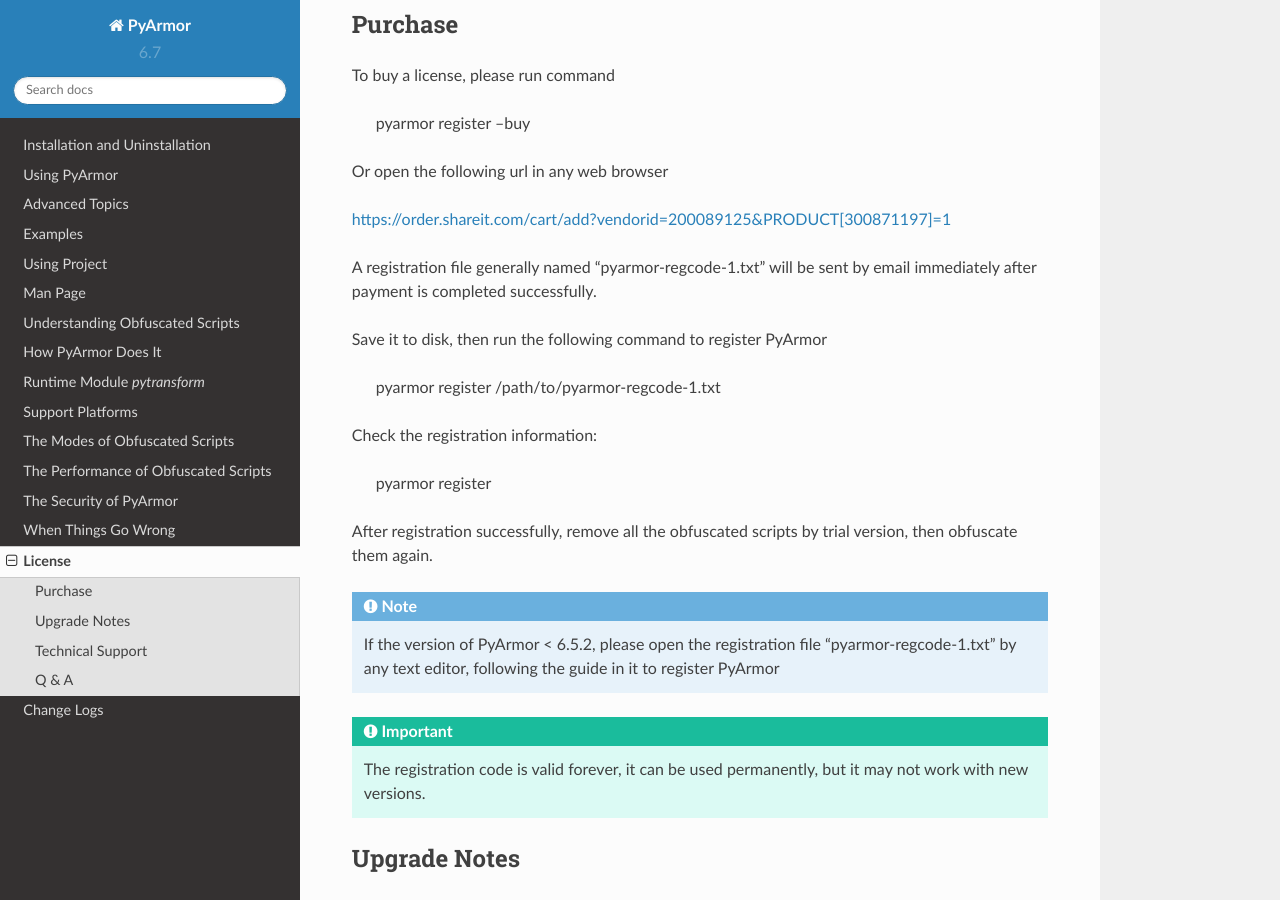
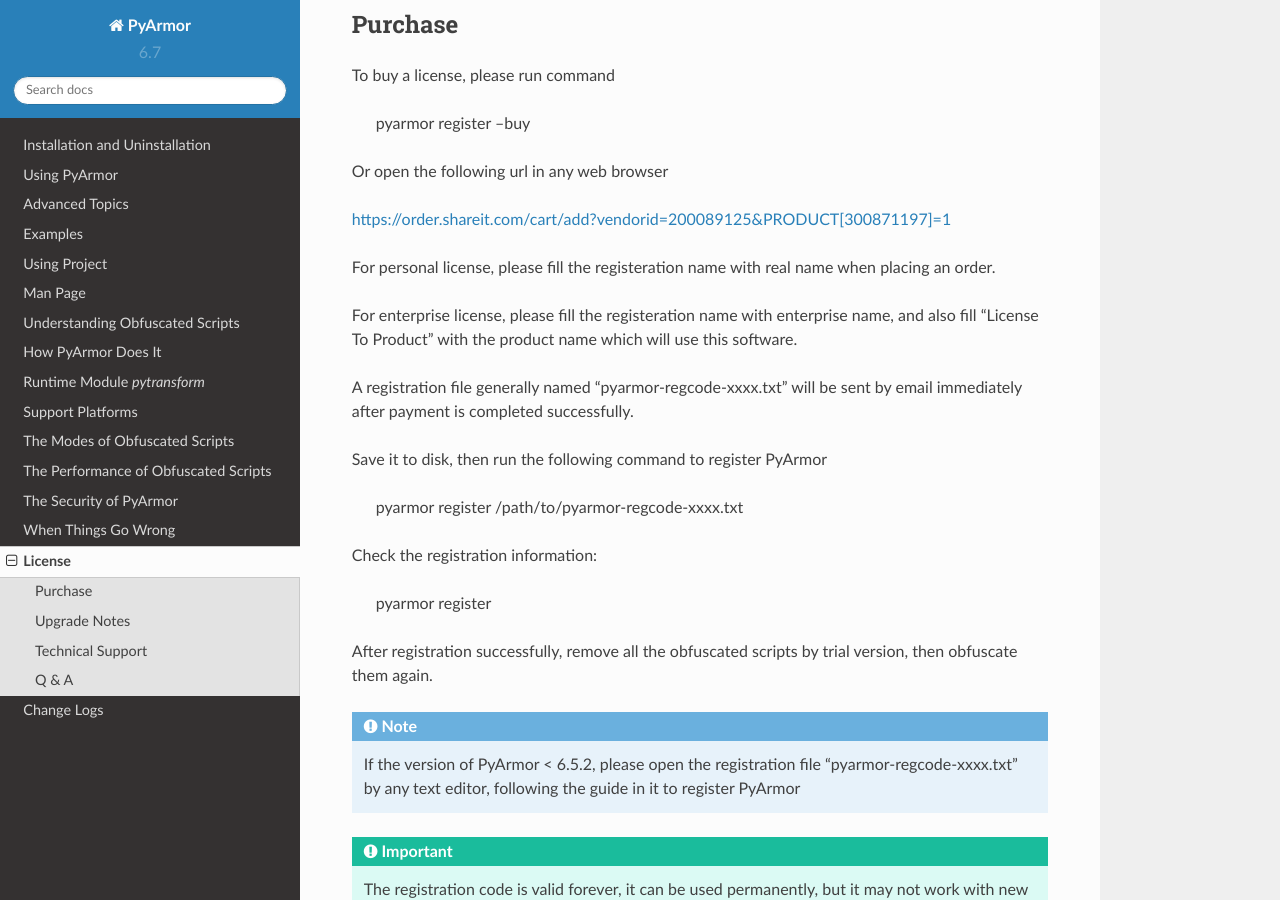
Before and after one commit to dashingsoft/pyarmor, a Sphinx documentation site: the page built from docs/license.rst, in a window 1280 px wide and 900 px high, scrolled down 1196 px. Built offline with Sphinx 7.4.7 and the Read the Docs theme 2.0.0, drawn with Linux system fonts in a browser that asks for light colours.

Commit message:
Refine license

```diff
--- a/docs/license.rst
+++ b/docs/license.rst
@@ -68,12 +68,19 @@
 
 https://order.shareit.com/cart/add?vendorid=200089125&PRODUCT[300871197]=1
 
-A registration file generally named "pyarmor-regcode-1.txt" will be sent by
+For personal license, please fill the registeration name with real name when
+placing an order.
+
+For enterprise license, please fill the registeration name with enterprise name,
+and also fill "License To Product" with the product name which will use this
+software.
+
+A registration file generally named "pyarmor-regcode-xxxx.txt" will be sent by
 email immediately after payment is completed successfully.
 
 Save it to disk, then run the following command to register PyArmor
 
-    pyarmor register /path/to/pyarmor-regcode-1.txt
+    pyarmor register /path/to/pyarmor-regcode-xxxx.txt
 
 Check the registration information:
 
@@ -85,7 +92,7 @@
 .. note::
 
     If the version of PyArmor < 6.5.2, please open the registration file
-    "pyarmor-regcode-1.txt" by any text editor, following the guide in it to
+    "pyarmor-regcode-xxxx.txt" by any text editor, following the guide in it to
     register PyArmor
 
 .. important::
```
Also changed, not shown: 2 other files.
